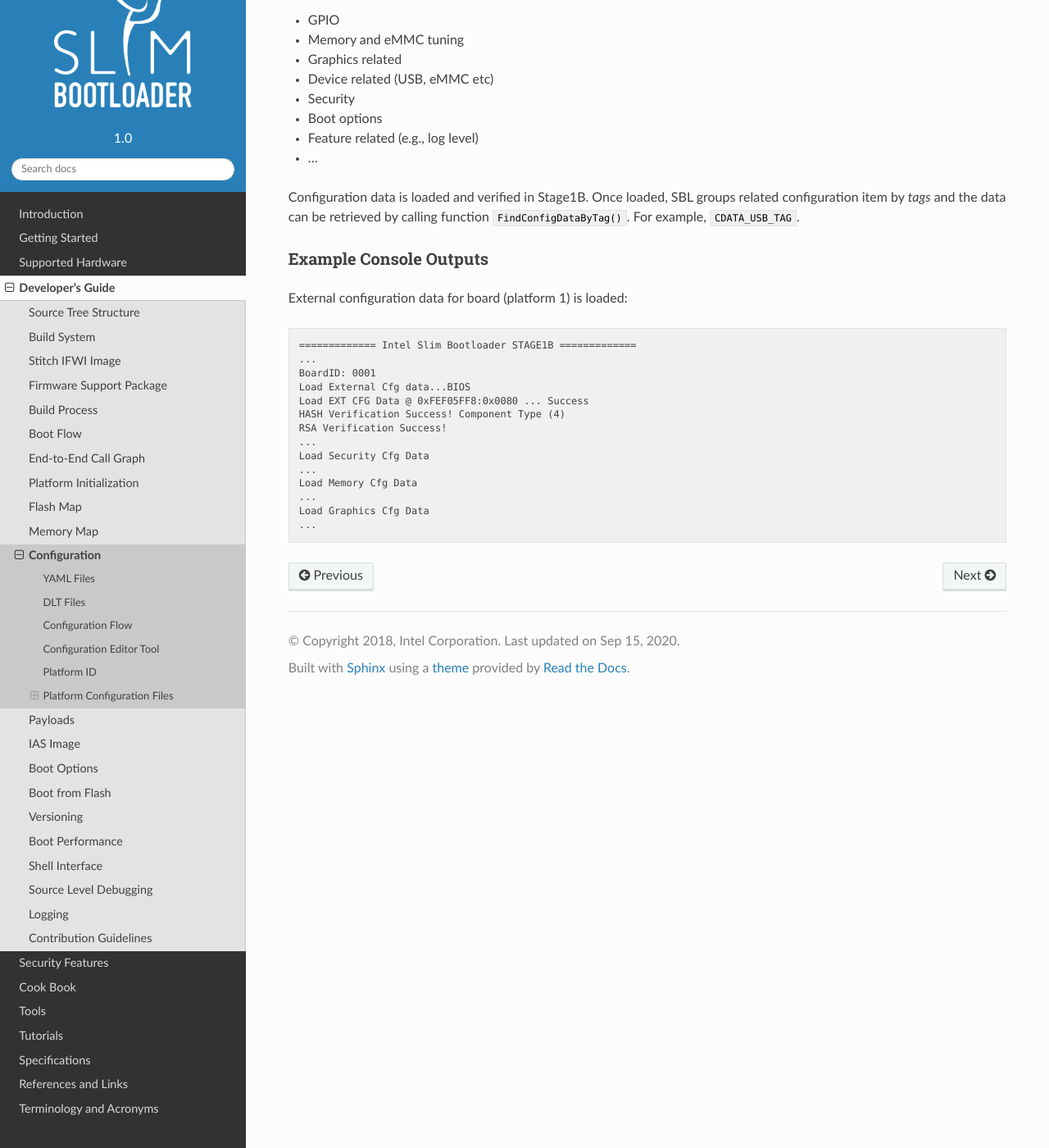
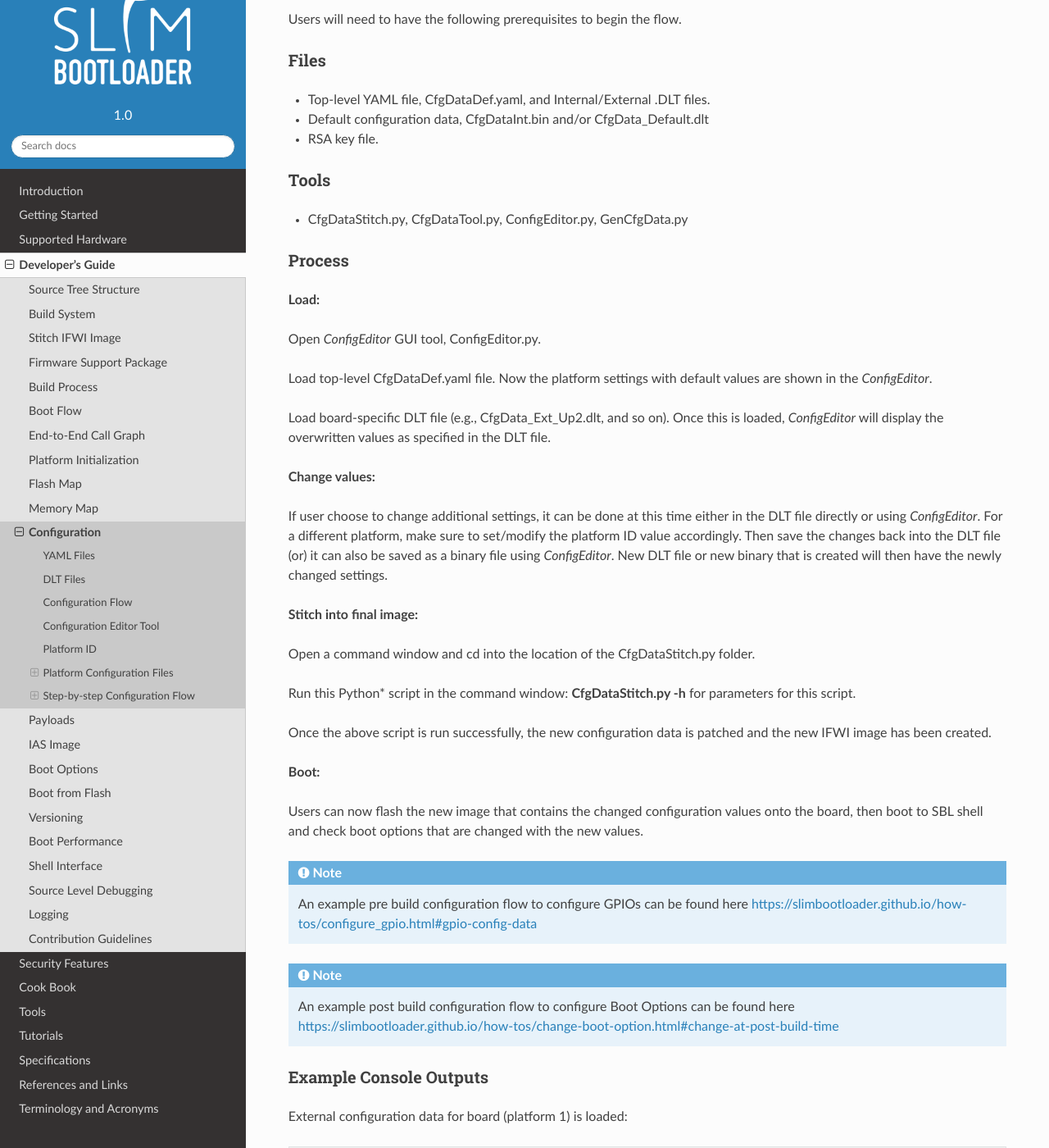
Before and after one commit to slimbootloader/documentation, a Sphinx documentation site: the page built from source/developer-guides/configuration.rst, in a window 1280 px wide and 1400 px high, scrolled down 6561 px. Shown: the whole window at 82% size. Built offline with Sphinx 7.4.7 and the Read the Docs theme 2.0.0, drawn with Linux system fonts in a browser that asks for light colours; some of the changed text lies outside the part shown.

Commit message:
Cleaned up config sections and added x-ref links

```diff
--- a/source/developer-guides/configuration.rst
+++ b/source/developer-guides/configuration.rst
@@ -10,13 +10,15 @@
 * By defining a standardized human readable configuration format, it is easier to create tools to provide user interface to manage many platform configurations.
 
 
-|SPN| has two sets of configuration data in the image:
+|SPN| has two sets of configuration data in the image
 
-Internal configuration data
+**Internal configuration data**
   Software default values. It is unchangeable once |SPN| is built. In case of external configuration data is not available or corrupted, internal data is loaded instead.
 
-External configuration data
+
+**External configuration data**
   Platform specific data which is configurable by tools. It can be protected with user provided key.
+
 
 |SPN| configuration infrastructure includes the following and is designed to support multiple boards with one firmware image.
 
@@ -30,7 +32,8 @@
 
 YAML Files
 ^^^^^^^^^^^^
-* All platform configuration settings including memory, silicon, GPIO, OS boot policy, security settings etc are declared in a custom format and uses YAML Syntax.
+* All platform configuration settings including memory, silicon, GPIO, OS boot policy, security settings etc are declared in a custom format and uses YAML Syntax
+  (:ref:`configuration-spec`).
 * YAML configuration files, in general are located in project specific board folder, while some common configuration files are located at Platform\CommonBoardPkg\CfgData.
 * For example, you can find the configuration files for Apollo Lake platform under Platform\ApollolakeBoardPkg\CfgData folder.
 
@@ -69,7 +72,7 @@
 In addition to generating and stitching of configuration binaries through |SPN| build process, editing of configuration parameters post build is also supported.
 
 Post-build configuration update can be done with the project's configuration YAML/DLT files and the updated configuration binary can be restitched without having to rebuild |SPN|
-project.
+project. Please see :ref:`config-steps` for details.
 
 All the configuration tools required by the configuration process can be found under BootloaderCorePkg/Tools folder.
 
@@ -100,8 +98,7 @@
 
 |SPN| supports up to 32 platform IDs. Note that Platform ID **0** served to carry the default CFGDATA values defined in the CfgDataDef.yaml file. So it cannot be used for a real board. So technically, SBL can support upto 31 boards.
 
-.. note:: In addition to board specific delta files, a DLT file that overrides configuration parameters for all boards (board id 0) is also supported. If platform ID needs to be configurable without source, DLT file for board ID 0 is required. This is useful when common board settings are to be changed without changing the platform configuration DSC file.
-
+.. note:: In addition to board specific delta files, a DLT file that overrides configuration parameters for all boards (board id 0) is also supported. If platform ID needs to be configurable without source, DLT file for board ID 0 is required. This is useful when common board settings are to be changed without changing the platform configuration YAML file.
 
 
 
@@ -157,6 +149,75 @@
 * ...
 
 Configuration data is loaded and verified in Stage1B. Once loaded, |SPN| groups related configuration item by *tags* and the data can be retrieved by calling function ``FindConfigDataByTag()``. For example, ``CDATA_USB_TAG``.
+
+
+.. _config-steps:
+
+Step-by-step Configuration Flow
+^^^^^^^^^^^^^^^^^^^^^^^^^^^^^^^
+
+Users will need to have the following prerequisites to begin the flow.
+
+Files
+"""""
+
+-  Top-level YAML file, CfgDataDef.yaml, and Internal/External .DLT files.
+
+-  Default configuration data, CfgDataInt.bin and/or CfgData_Default.dlt
+
+-  RSA key file.
+
+Tools
+"""""
+
+-  CfgDataStitch.py, CfgDataTool.py, ConfigEditor.py, GenCfgData.py
+
+Process
+"""""""
+
+**Load:**
+
+Open *ConfigEditor* GUI tool, ConfigEditor.py.
+
+Load top-level CfgDataDef.yaml file. Now the platform settings with
+default values are shown in the *ConfigEditor*.
+
+Load board-specific DLT file (e.g., CfgData_Ext_Up2.dlt, and so on).
+Once this is loaded, *ConfigEditor* will display the overwritten values
+as specified in the DLT file.
+
+**Change values:**
+
+If user choose to change additional settings, it can be done at this
+time either in the DLT file directly or using *ConfigEditor*. For a
+different platform, make sure to set/modify the platform ID value
+accordingly. Then save the changes back into the DLT file (or) it can
+also be saved as a binary file using *ConfigEditor*. New DLT file or new
+binary that is created will then have the newly changed settings.
+
+**Stitch into final image:**
+
+Open a command window and cd into the location of the CfgDataStitch.py
+folder.
+
+Run this Python\* script in the command window: **CfgDataStitch.py -h**
+for parameters for this script.
+
+Once the above script is run successfully, the new configuration data is
+patched and the new IFWI image has been created.
+
+**Boot:**
+
+Users can now flash the new image that contains the changed
+configuration values onto the board, then boot to SBL shell and check
+boot options that are changed with the new values.
+
+
+.. Note:: An example pre build configuration flow to configure GPIOs can be found here https://slimbootloader.github.io/how-tos/configure_gpio.html#gpio-config-data
+
+.. Note:: An example post build configuration flow to configure Boot Options can be found here https://slimbootloader.github.io/how-tos/change-boot-option.html#change-at-post-build-time
+
+
 
 Example Console Outputs
 """""""""""""""""""""""""
--- a/source/specs/config.rst
+++ b/source/specs/config.rst
@@ -1,3 +1,5 @@
+.. _configuration-spec:
+
 SBL Configuration
 ==================
 
@@ -408,7 +410,7 @@
 PAGE
 ^^^^
 
-PAGE used to declare a list of pages used in the GUI.
+PAGE is used to declare a list of pages used in the GUI.
 
 PAGE is also used to define the display scope for a configuration
 parameter and can be applied for individual configuration parameters.
@@ -503,9 +505,9 @@
 
 ::
 
-  !include Platform/CommonBrdPkg/CfgData/CfgData.dsc
+  !include Platform/CommonBrdPkg/CfgData/CfgData.yaml
 
-  !include Platform/Rvp7Pkg/CfgData/CfgData_GPIO.dsc
+  !include Platform/Rvp7Pkg/CfgData/CfgData_GPIO.yaml
 
 
 .. _sbl_expand:
@@ -1095,64 +1096,4 @@
 **All these steps are executed as part of the Slim Bootloader build
 process.** In addition to generation and stitching of configuration
 binaries through SBL build, editing of configuration parameters post
-build is also supported and a detailed step by step procedure is
-provided below.
-
-Step-by-step Configuration Flow
--------------------------------
-
-Users will need to have the following prerequisites to begin the flow.
-
-Files
-~~~~~
-
--  Top-level YAML file, CfgDataDef.dsc, and Internal/External .DLT files.
-
--  Default configuration data, CfgDataInt.bin and/or CfgData_Default.dlt
-
--  RSA key file.
-
-Tools
-~~~~~
-
--  CfgDataStitch.py, CfgDataTool.py, ConfigEditor.py, GenCfgData.py
-
-Process
-~~~~~~~
-
-**Load:**
-
-Open *ConfigEditor* GUI tool, ConfigEditor.py.
-
-Load top-level CfgDataDef.dsc file. Now the platform settings with
-default values are shown in the *ConfigEditor*.
-
-Load board-specific DLT file (e.g., CfgData_Ext_Up2.dlt, and so on).
-Once this is loaded, *ConfigEditor* will display the overwritten values
-as specified in the DLT file.
-
-**Change values:**
-
-If user choose to change additional settings, it can be done at this
-time either in the DLT file directly or using *ConfigEditor*. For a
-different platform, make sure to set/modify the platform ID value
-accordingly. Then save the changes back into the DLT file (or) it can
-also be saved as a binary file using *ConfigEditor*. New DLT file or new
-binary that is created will then have the newly changed settings.
-
-**Stitch into final image:**
-
-Open a command window and cd into the location of the CfgDataStitch.py
-folder.
-
-Run this Python\* script in the command window: **CfgDataStitch.py -h**
-for parameters for this script.
-
-Once the above script is run successfully, the new configuration data is
-patched and the new IFWI image has been created.
-
-**Boot:**
-
-Users can now flash the new image that contains the changed
-configuration values onto the board, then boot to SBL shell and check
-boot options that are changed with the new values.
+build is also supported. Please see :ref:`config-steps` for details.
```
Also changed, not shown: other parts of source/developer-guides/configuration.rst (+1 -11 lines), other parts of source/specs/config.rst (+1 -2 lines).
